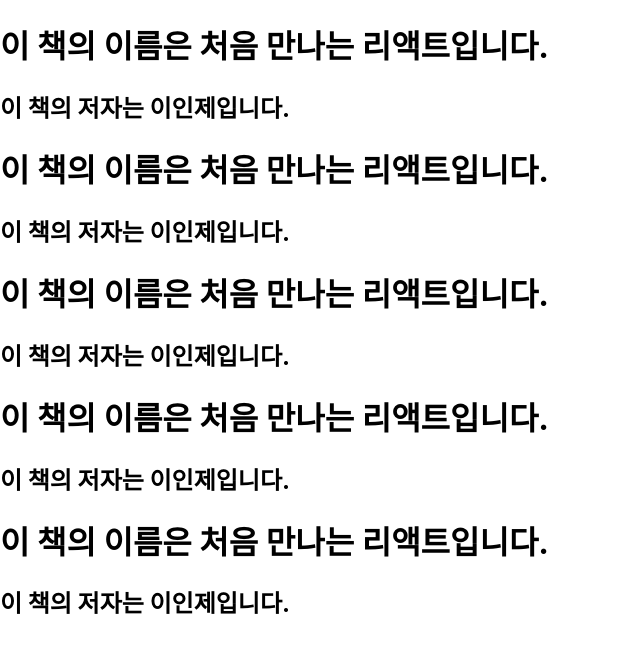
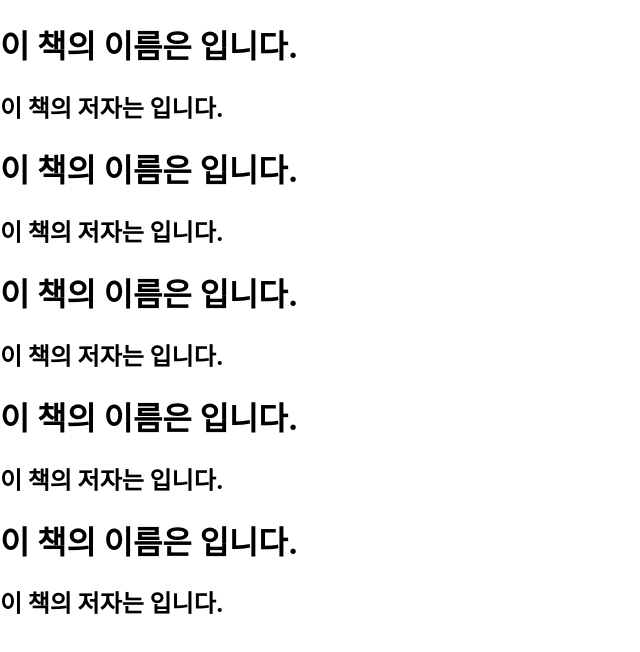
Before and after one commit to verdantjuly/react_share, a React (Create React App) app: page / in a window 1280 px wide. Shown: the top 652 px of the page, without its empty margins (0-640 px from the left). Built offline with nearby package versions, Linux system fonts and the light colour scheme.

Commit message:
[Feat] props

```diff
--- a/src/components/Book.jsx
+++ b/src/components/Book.jsx
@@ -1,11 +1,13 @@
 // 함수 컴포넌트를 클래스 컴포넌트보다 19년도부터 더 많이 쓴다.
 
-function Book() {
+function Book(props) {
+  const { title, author } = props;
+
   // 리턴 엘리먼트는 하나로 묶어줘야 한다. <> </> 도 사용 가능
   return (
     <div>
-      <h1>이 책의 이름은 처음 만나는 리액트입니다.</h1>
-      <h2>이 책의 저자는 이인제입니다.</h2>
+      <h1>이 책의 이름은 {title}입니다.</h1>
+      <h2>이 책의 저자는 {author}입니다.</h2>
     </div>
   );
 }
```
Also changed, not shown: src/components/Library.jsx (added, +13 -0 lines).
